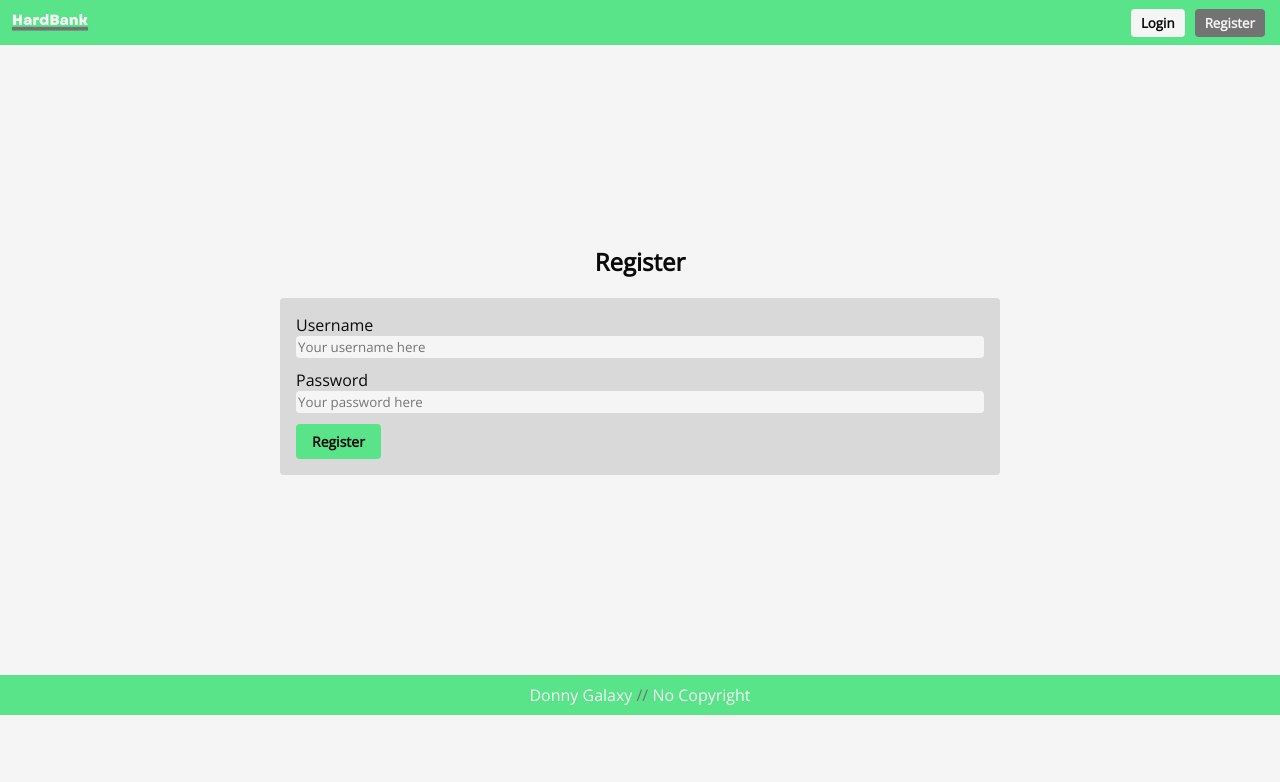
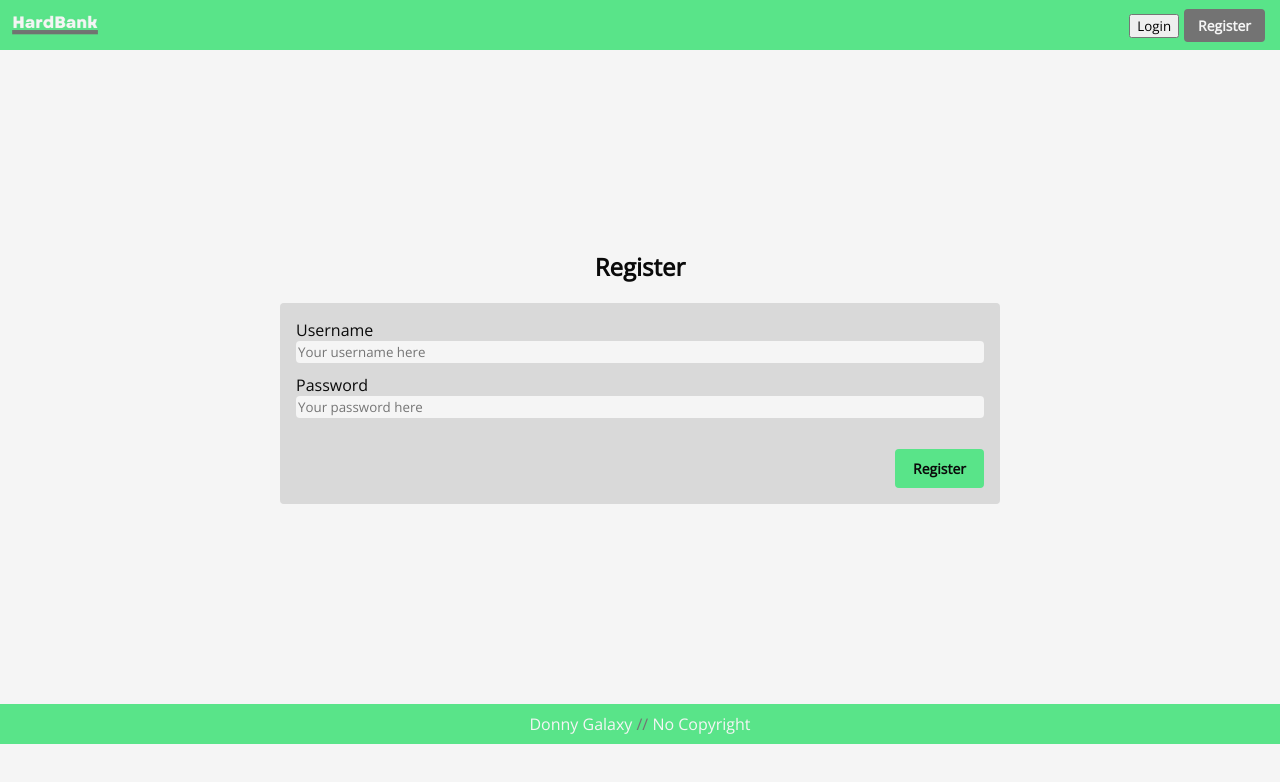
Before and after one commit to donny444/hard-bank, a React (Vite) app in the folder frontend/: page /register in a window 1280 px wide. Shown: the top 782 px of the page. Built offline with nearby package versions, Linux system fonts and the light colour scheme.

Commit message:
Add files via upload

```diff
--- a/frontend/src/App.jsx
+++ b/frontend/src/App.jsx
@@ -1,5 +1,6 @@
 import { BrowserRouter as Router, Routes, Route} from "react-router-dom";
 import './App.css';
+import HomePage from "./components/home";
 import LoginPage from "./components/login";
 import RegisterPage from "./components/register";
 import TransactionPage from "./components/transaction";
@@ -13,16 +14,16 @@ function App() {
       <Router>
         <Routes>
           <Route path="/" element={
-            <ProtectedRoute>
-              <p>Hello World</p>
-            </ProtectedRoute>
+            //<ProtectedRoute>
+              <HomePage />
+            //</ProtectedRoute>
           } />
           <Route path="/login" element={<LoginPage />} />
           <Route path="/register" element={<RegisterPage />} />
           <Route path="/transaction" element={
-            <ProtectedRoute>
+            //<ProtectedRoute>
               <TransactionPage />
-            </ProtectedRoute>
+            //</ProtectedRoute>
           } />
           <Route path="*" element={<p>Not Found</p>} />
         </Routes>
--- a/frontend/src/index.css
+++ b/frontend/src/index.css
@@ -19,27 +19,36 @@ body {
 }
 
 .navbar-logo {
-    /* Add any specific styling for your logo here */
-    width: 80px;
+    width: 90px;
 }
 
-.navber-login, .navbar-register {
+.navbar-login, .navbar-register {
     margin: 0 5px;
-    padding: 5px 10px;
-    border: none;
+    padding: 5px 12px;
     border-radius: 4px;
     font-weight: bolder;
+    font-size: 14px;
     cursor: pointer;
 }
 
-.navber-login {
+.navbar-login {
     background-color: #F5F5F5;
     color: #0A0A0A;
+    border: 2px solid #F5F5F5;
 }
 
 .navbar-register {
     background-color: #737373;
     color: #F5F5F5;
+    border: 2px solid #737373;
+}
+
+.navbar-login:hover {
+    border: 2px solid #0A0A0A;
+}
+
+.navbar-register:hover {
+    border: 2px solid #0A0A0A;
 }
 
 .auth-header {
@@ -49,6 +58,8 @@ body {
 }
 
 .auth-form {
+    display: flex;
+    flex-direction: column;
     width: 60%;
     max-width: 720px;
     margin: 0 auto;
@@ -77,18 +88,37 @@ body {
 }
 
 .auth-submit {
-    border: 0;
+    border: 2px solid #59E489;
     border-radius: 4px;
     padding: 8px 16px;
+    margin-top: 1.4em;
     background-color: #59E489;
     color: #0A0A0A;
     font-size: 14px;
     font-weight: bolder;
     cursor: pointer;
+    align-self: flex-end;
+    text-align: center;
 }
 
 .auth-submit:hover {
     border: 2px solid #0A0A0A;
+}
+
+.user-data {
+    width: 80%;
+    background-color: #D9D9D9;
+    border-radius: 4px;
+    margin: 0 auto;
+    padding: 1em;
+}
+.user-profile {
+    display: flex;
+    flex-direction: row;
+    justify-content: space-between;
+}
+.user-image {
+    width: 180px;
 }
 
 .transaction-form {
@@ -121,7 +151,7 @@ body {
 }
 
 .transaction-submit {
-    border: 0;
+    border: 2px solid #F5F5F5;
     border-radius: 4px;
     padding: 8px;
     background-color: #F5F5F5;
@@ -129,6 +159,10 @@ body {
     font-size: 14px;
     font-weight: bolder;
     cursor: pointer;
+}
+
+.transaction-submit:hover {
+    border: 2px solid #0A0A0A;
 }
 
 .footer {
```
